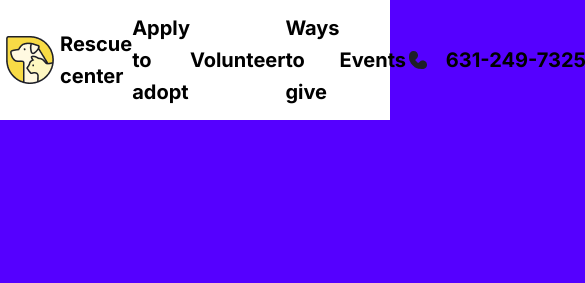
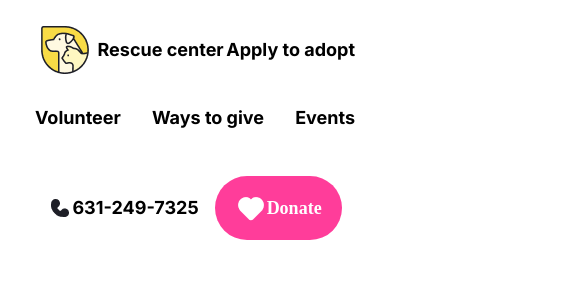
Before and after one commit to MurilloLeoni/Desafio-Semana4, a plain HTML site: page index.html in a window 390 px wide. Shown: the top 283 px of the page, 585 px wide, since content can reach past the window. Drawn offline with Linux system fonts and the light colour scheme.

Commit message:
atualizando responsividade

```diff
--- a/index.html
+++ b/index.html
@@ -5,16 +5,18 @@
     <meta name="viewport" content="width=device-width, initial-scale=1.0" />
     <title>Document</title>
     <link rel="stylesheet" href="src/styles/style.css" />
-    <link rel="preconnect" href="https://fonts.googleapis.com">
-    <link rel="preconnect" href="https://fonts.gstatic.com" crossorigin>
-    <link href="https://fonts.googleapis.com/css2?family=Inter:wght@100..900&display=swap" rel="stylesheet">
+    <link rel="preconnect" href="https://fonts.googleapis.com" />
+    <link rel="preconnect" href="https://fonts.gstatic.com" crossorigin />
+    <link
+      href="https://fonts.googleapis.com/css2?family=Inter:wght@100..900&display=swap"
+      rel="stylesheet"
+    />
   </head>
   <body>
     <div id="desktoppage">
-      <div id="menu">
       <div id="menu-sub">
-        <div class= "texto-menu"id="menu-left">
-      <img src="src/images/Logotype.png">
+        <div class="texto-menu" id="menu-left">
+          <img src="src/images/Logotype.png" id="teste" />
           <p>Rescue center</p>
           <p>Apply to adopt</p>
           <p>Volunteer</p>
@@ -22,22 +24,18 @@
           <p>Events</p>
         </div>
         <div id="menu-right">
-        <div class= "texto-menu" id=number>
-        <img src="src/images/Icon-telefone.png" alt="">
+          <div class="texto-menu" id="number">
+            <img src="src/images/Icon-telefone.png" alt="" />
             <span>631-249-7325</span>
           </div>
           <button id="button-donate">
-        <img src="src/images/Icon-coracao.png" alt="">
+            <img src="src/images/Icon-coracao.png" alt="" />
             <span>Donate</span>
           </button>
         </div>
       </div>
       <div id="divider"></div>
-      <div id="main-screen">
-        <div id=""></div>
-      </div>
-    </div>
-    </div>
+      <div id="main-screen"></div>
     </div>
   </body>
 </html>
--- a/src/styles/style.css
+++ b/src/styles/style.css
@@ -1,14 +1,13 @@
-*{
+* {
     box-sizing: border-box;
 }
 
-body{
-    padding: 0px;
-    margin: 0px;
-    background-color: rgb(85, 0, 255);
+body {
+    padding: 0;
+    margin: 0;
 }
 
-.texto-menu{
+.texto-menu {
     font-family: Inter;
     font-size: 20px;
     font-weight: 700;
@@ -16,56 +15,51 @@ body{
     text-align: left;
 }
 
-#desktoppage{
+#desktoppage {
     height: 100vh;
     display: flex;
-    flex-flow: column wrap;
+    flex-direction: column;
+    align-items: center;
 }
 
-/* #menu{
-    background-color: #fff;
-    width: 100vw;
-    height: 120px;
-    display: flex;
-    align-items: center;
-    border: 5px solid ;
-} */
-
-#menu-sub{
-    /* width: 1208px; */
-    width: 100vw;
-    /* height: 64px; */
+#menu-sub {
+    width: 100%;
     height: 120px;
     margin: 0 auto;
     display: flex;
+    flex-wrap: wrap;
     align-items: center;
     justify-content: space-evenly;
     background-color: #fff;
+    padding: 0px 7rem;
+    border: 3px solid;
 }
 
-#menu-left{
-    width: 730px;
+#menu-left {
+    width: 45.6rem;
     display: flex;
+    flex-wrap: wrap;
     justify-content: space-between;
     align-items: center;
 }
 
-#menu-right{
-    width: 393px;
+#menu-right {
+    width: 24rem;
     display: flex;
     flex-wrap: nowrap;
     align-items: center;
     justify-content: space-between;
 }
 
-#number{
-    width: 180px;
+#number {
+    width: auto;
     display: flex;
     align-items: center;
-    justify-content: space-between;
+    justify-content: center;
+    margin-right: 1rem; /* Espaço entre o número e o botão */
 }
 
-#button-donate{
+#button-donate {
     font-family: Poppins;
     font-size: 20px;
     font-weight: 700;
@@ -80,6 +74,49 @@ body{
     padding: 16px 32px;
     display: flex;
     align-items: center;
-    justify-content: space-evenly;
+    justify-content: center;
     cursor: pointer;
 }
+
+/* Media Queries para Responsividade */
+@media (max-width: 768px) {
+    #menu-sub {
+        flex-direction: column;
+        height: auto;
+        padding: 1rem;
+        border: none; /* Remover a borda em dispositivos móveis */
+    }
+
+    #menu-left, #menu-right {
+        width: 100%;
+        max-width: 320px;
+        justify-content: space-between;
+        margin-bottom: 1rem;
+    }
+
+    #menu-right {
+        flex-direction: row;
+        justify-content: center;
+    }
+
+    #number, #button-donate {
+        width: auto;
+        justify-content: center;
+        margin: 0.5rem;
+    }
+
+    #button-donate {
+        width: auto; /* Ajustar a largura conforme necessário */
+    }
+}
+
+@media (max-width: 480px) {
+    .texto-menu {
+        font-size: 18px;
+    }
+
+    #button-donate {
+        font-size: 18px;
+        padding: 10px 20px;
+    }
+}
```
Lines whose indentation alone changed are shown as unchanged.
